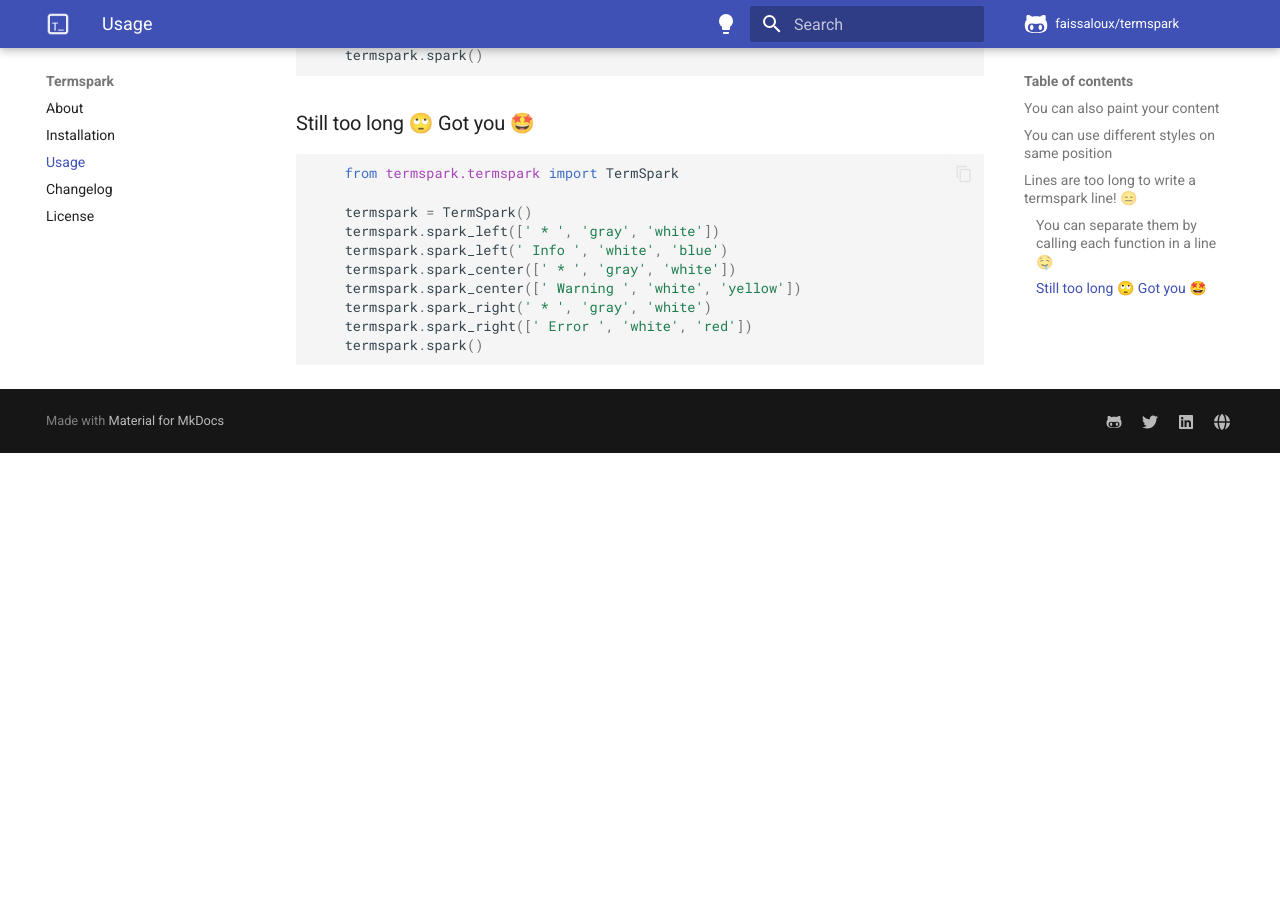
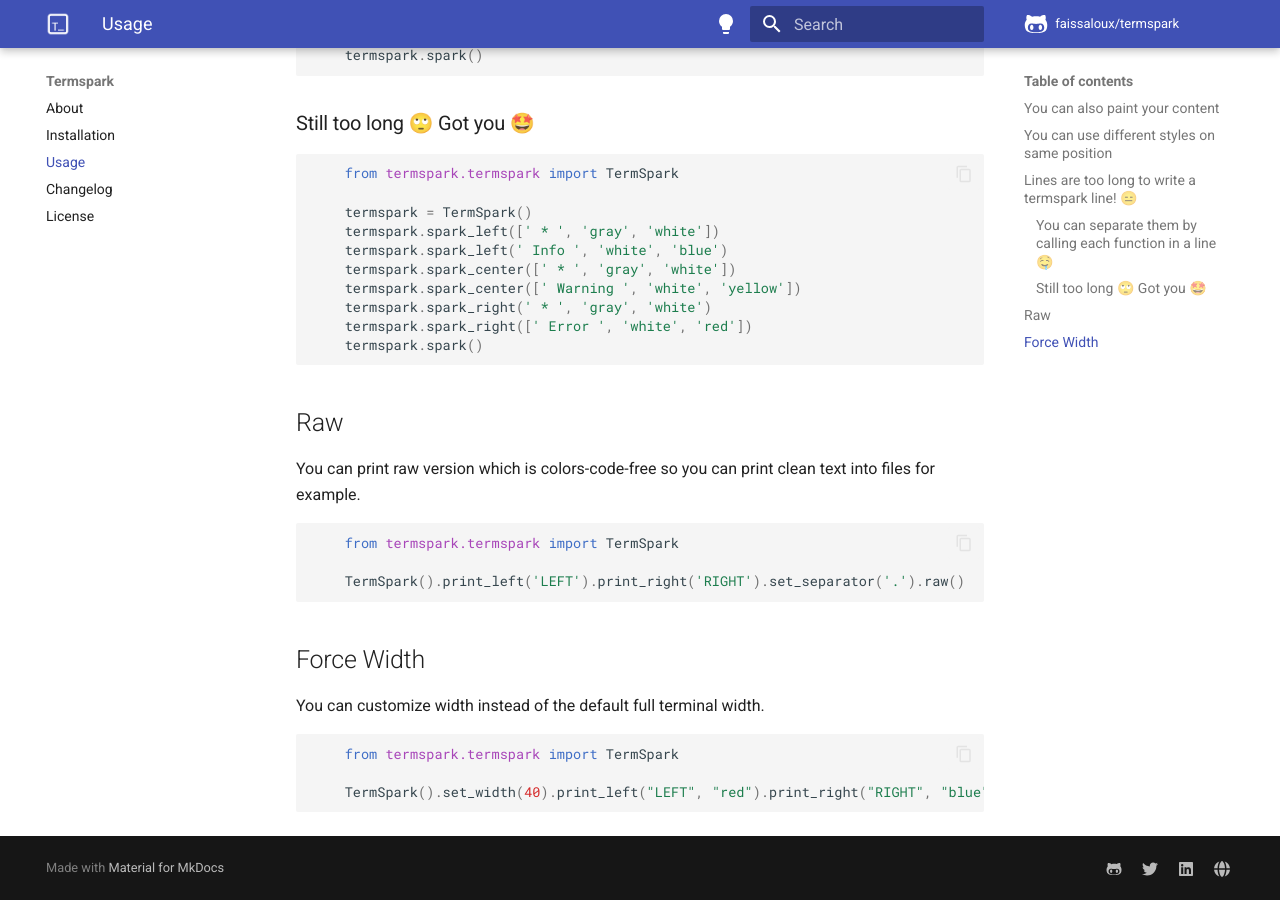
Before and after one commit to faissaloux/termspark, an MkDocs documentation site: the page built from docs/usage.md, in a window 1280 px wide and 900 px high, scrolled down 2510 px. Built offline with MkDocs 1.6.1 and Material for MkDocs 9.7.7, drawn with Linux system fonts in a browser that asks for light colours; comment, search, counter and statistics services are not loaded; before the commit the page ends 2963 px from its top, so only the background shows below that.

Commit message:
update usage doc

````diff
--- a/docs/usage.md
+++ b/docs/usage.md
@@ -111,3 +111,21 @@
     termspark.spark_right([' Error ', 'white', 'red'])
     termspark.spark()
 ```
+
+## Raw
+You can print raw version which is colors-code-free so you can print clean text into files for example.
+
+```python
+    from termspark.termspark import TermSpark
+
+    TermSpark().print_left('LEFT').print_right('RIGHT').set_separator('.').raw()
+```
+
+## Force Width
+You can customize width instead of the default full terminal width.
+
+```python
+    from termspark.termspark import TermSpark
+
+    TermSpark().set_width(40).print_left("LEFT", "red").print_right("RIGHT", "blue").spark()
+```
````
Also changed, not shown: README.md (+3 -3 lines).
